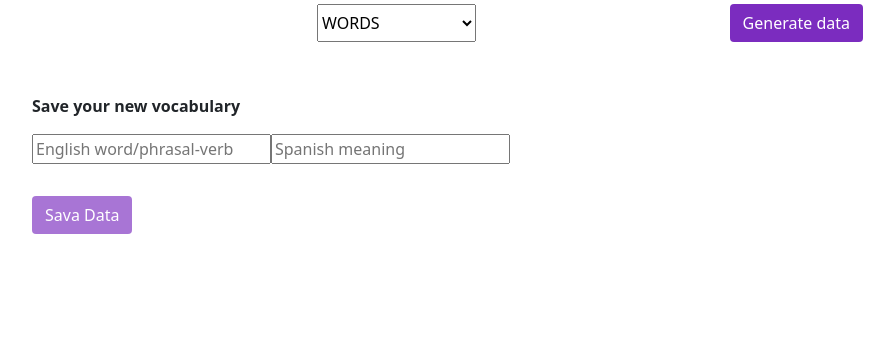
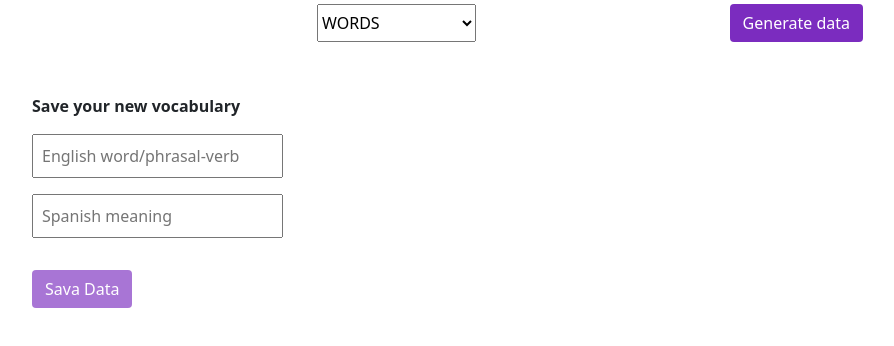
Before and after one commit to dennyschico100/bootcamp-telus-projects, a React (Create React App) app: page /english-app in a window 1280 px wide. Shown: the top 346 px of the page, without its empty margins (50-944 px from the left). Built offline with nearby package versions, Linux system fonts and the light colour scheme.

Commit message:
feat: add new category to select

```diff
--- a/src/components/English/index.js
+++ b/src/components/English/index.js
@@ -386,6 +386,7 @@ const EnglishApp = () => {
   const [items, setItems] = useState([
     { label: 'WORDS', value: 'words' },
     { label: 'PHRASAL VERBS', value: 'phrasal' },
+    { label: 'work  and useful', value: 'useful' },
     { label: 'PERSONALITY', value: 'personality' },
     { label: 'DESCRIBE  PEOPLE', value: 'people' },
     { label: 'javascript', value: 'js' },
@@ -572,6 +573,7 @@ const EnglishApp = () => {
           <div className="form-group">
             <input
               className="mb-3 mt-3 "
+              style={{ padding: '0.5rem' }}
               type="text"
               value={wordInput || ''}
               onChange={(event) => {
@@ -579,7 +581,9 @@ const EnglishApp = () => {
               }}
               placeholder="English word/phrasal-verb"
             />
+            <div>
               <input
+                style={{ padding: '0.5rem' }}
                 value={spanishInput}
                 className="mb-3"
                 onChange={(event) => {
@@ -587,6 +591,7 @@ const EnglishApp = () => {
                 }}
                 placeholder="Spanish meaning"
               />
+            </div>
           </div>
           <button
             color="#841584"
```
Lines whose indentation alone changed are shown as unchanged.
